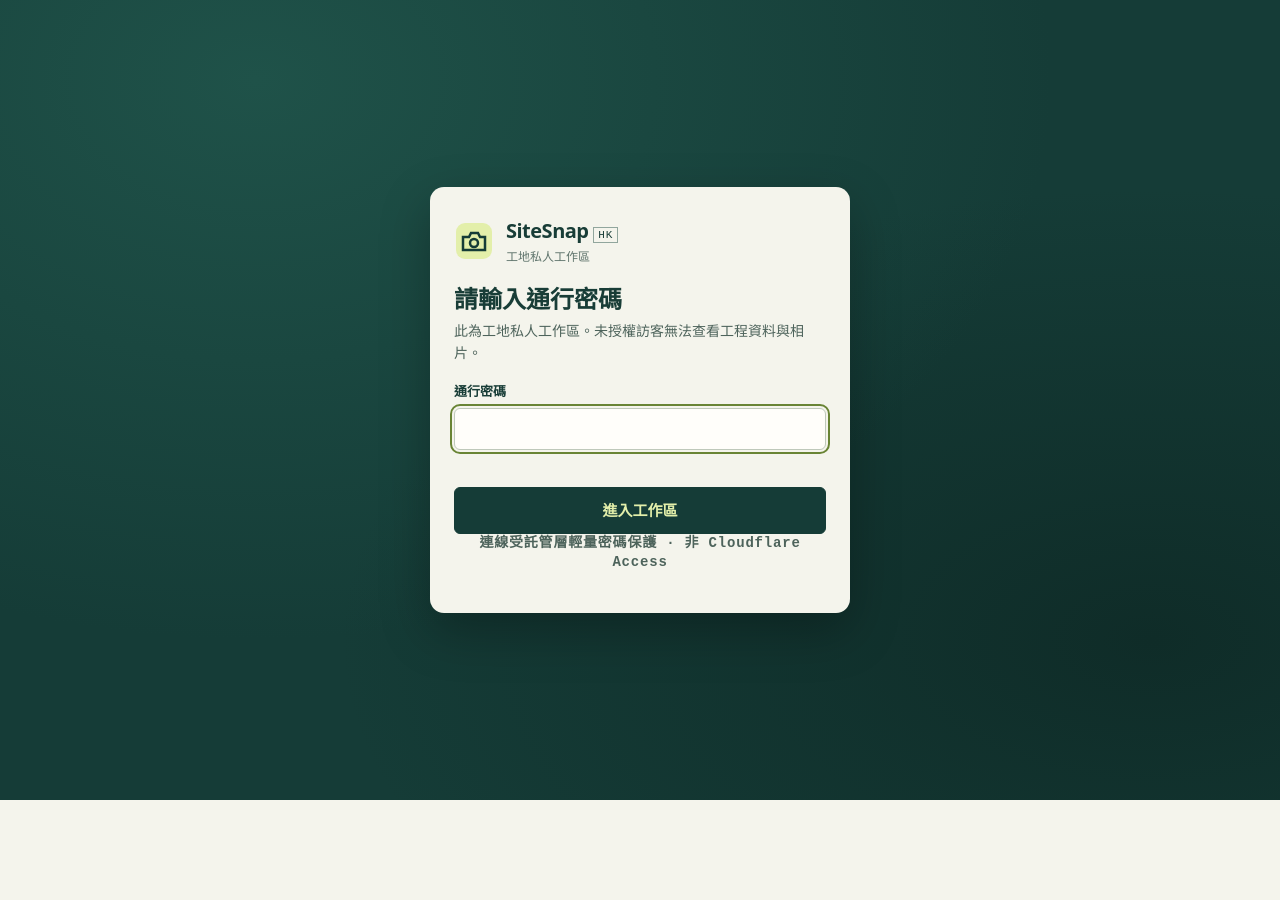
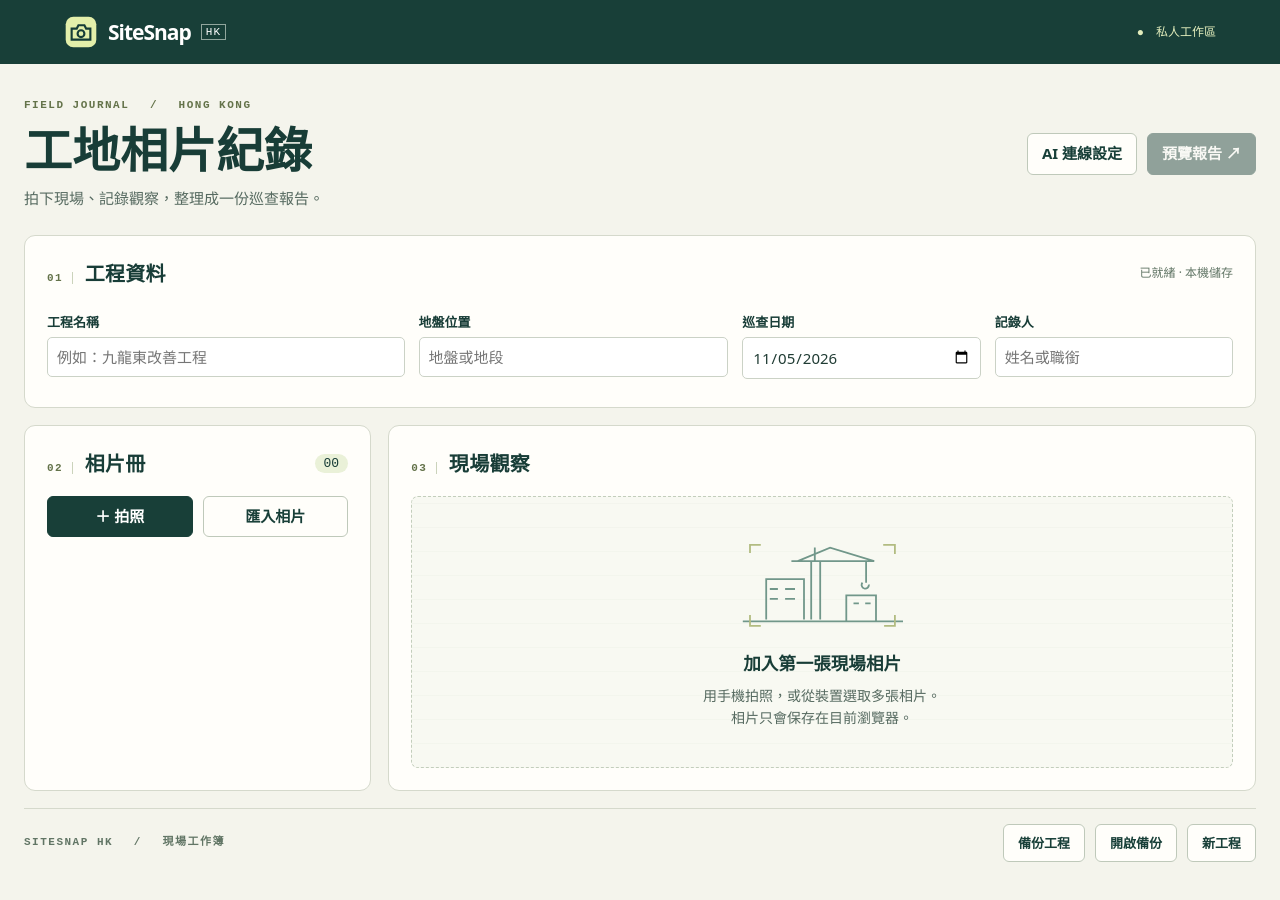
Before and after one commit to Tenhi98/Tenhi98.github.io, a plain HTML site: page sitesnap/index.html in a window 1280 px wide. Before the commit the page ends 800 px from the top, so only its background shows below. Drawn offline with Linux system fonts and the light colour scheme.

Commit message:
sitesnap: remove password gate (boss: no lock)
Unlocked shell for GPT-operated workflow; Pages remains联调 only.

```diff
--- a/sitesnap/auth.config.js
+++ /dev/null
@@ -1,7 +0,0 @@
-/* SiteSnap HK access gate — SHA-256 hex of the access password (never plaintext).
-   Rotate with: node scripts/set-password.mjs "新密碼"
-   See DEPLOY.md. */
-window.SITESNAP_AUTH = {
-  version: 1,
-  passwordHash: "eb4863be2076877008bc7eb3ca41097ebd590e21fcdc97933833b561b6f03590",
-};
--- a/sitesnap/gate.js
+++ /dev/null
@@ -1,115 +0,0 @@
-"use strict";
-(function () {
-  const FLAG = "sitesnap-hk-auth";
-  const cfg = window.SITESNAP_AUTH || {};
-  const expected = String(cfg.passwordHash || "").toLowerCase();
-
-  async function sha256Hex(text) {
-    const data = new TextEncoder().encode(text);
-    const buf = await crypto.subtle.digest("SHA-256", data);
-    return Array.from(new Uint8Array(buf))
-      .map((b) => b.toString(16).padStart(2, "0"))
-      .join("");
-  }
-
-  function showApp() {
-    const gate = document.getElementById("gate");
-    const app = document.getElementById("app");
-    if (gate) gate.hidden = true;
-    if (app) app.hidden = false;
-    document.body.classList.remove("gated");
-    document.body.classList.add("authed");
-    loadAppScripts();
-  }
-
-  function showGate() {
-    const gate = document.getElementById("gate");
-    const app = document.getElementById("app");
-    if (app) app.hidden = true;
-    if (gate) gate.hidden = false;
-    document.body.classList.add("gated");
-    document.body.classList.remove("authed");
-    const input = document.getElementById("gate-password");
-    if (input) {
-      input.value = "";
-      setTimeout(() => input.focus(), 50);
-    }
-  }
-
-  let scriptsLoaded = false;
-  function loadAppScripts() {
-    if (scriptsLoaded) return;
-    scriptsLoaded = true;
-    const load = (src) =>
-      new Promise((ok, no) => {
-        const s = document.createElement("script");
-        s.src = src;
-        s.onload = ok;
-        s.onerror = () => no(new Error("load " + src));
-        document.body.appendChild(s);
-      });
-    load("./app.js")
-      .then(() => load("./ai.js"))
-      .catch((e) => console.error(e));
-  }
-
-  async function tryLogin(ev) {
-    if (ev) ev.preventDefault();
-    const input = document.getElementById("gate-password");
-    const err = document.getElementById("gate-error");
-    const btn = document.getElementById("gate-submit");
-    const pwd = (input && input.value) || "";
-    if (err) err.textContent = "";
-    if (!pwd) {
-      if (err) err.textContent = "請輸入通行密碼。";
-      return;
-    }
-    if (!expected) {
-      if (err) err.textContent = "尚未設定通行密碼雜湊，請聯絡統籌。";
-      return;
-    }
-    if (btn) btn.disabled = true;
-    try {
-      const hash = await sha256Hex(pwd);
-      if (hash !== expected) {
-        if (err) err.textContent = "密碼不正確，無法進入私人工作區。";
-        if (input) {
-          input.value = "";
-          input.focus();
-        }
-        return;
-      }
-      sessionStorage.setItem(FLAG, "1");
-      showApp();
-    } catch (e) {
-      if (err) err.textContent = "此瀏覽器無法驗證密碼，請改用較新版本。";
-    } finally {
-      if (btn) btn.disabled = false;
-    }
-  }
-
-  function logout() {
-    sessionStorage.removeItem(FLAG);
-    // Soft reset: reload so app state / SW stay consistent
-    location.reload();
-  }
-
-  window.sitesnapLogout = logout;
-
-  function bind() {
-    const form = document.getElementById("gate-form");
-    if (form) form.addEventListener("submit", tryLogin);
-    const out = document.getElementById("logout");
-    if (out) out.addEventListener("click", logout);
-  }
-
-  function boot() {
-    bind();
-    if (sessionStorage.getItem(FLAG) === "1") showApp();
-    else showGate();
-  }
-
-  if (document.readyState === "loading")
-    document.addEventListener("DOMContentLoaded", boot);
-  else boot();
-})();
--- a/sitesnap/index.html
+++ b/sitesnap/index.html
@@ -6,53 +6,7 @@
   /><meta name="theme-color" content="#153c37" /><title>
     SiteSnap HK · 工地相片紀錄</title
   ><link rel="stylesheet" href="style.css" />
-  <body class="gated">
-  <div id="gate" class="gate" hidden>
-    <div class="gate-card">
-      <div class="gate-brand">
-        <svg viewBox="0 0 40 40" width="40" height="40" aria-hidden="true">
-          <rect x="2" y="2" width="36" height="36" rx="9" fill="#e3efaa" />
-          <path
-            d="M9 16h6l2-4h7l2 4h5v13H9z"
-            fill="none"
-            stroke="#153c37"
-            stroke-width="2.5"
-          />
-          <circle
-            cx="20"
-            cy="22"
-            r="4"
-            fill="none"
-            stroke="#153c37"
-            stroke-width="2.5"
-          />
-        </svg>
-        <div>
-          <strong>SiteSnap <small>HK</small></strong>
-          <span>工地私人工作區</span>
-        </div>
-      </div>
-      <h1>請輸入通行密碼</h1>
-      <p>此為工地私人工作區。未授權訪客無法查看工程資料與相片。</p>
-      <form id="gate-form" autocomplete="off">
-        <label
-          >通行密碼
-          <input
-            id="gate-password"
-            type="password"
-            name="password"
-            autocomplete="current-password"
-            maxlength="128"
-            required
-          />
-        </label>
-        <p id="gate-error" class="gate-error" role="alert"></p>
-        <button type="submit" class="primary" id="gate-submit">進入工作區</button>
-      </form>
-      <p class="gate-note">連線受託管層輕量密碼保護 · 非 Cloudflare Access</p>
-    </div>
-  </div>
-  <div id="app" hidden>
+  <body>
     <header>
       <div class="brand">
         <svg viewBox="0 0 40 40" width="34" height="34" aria-hidden="true">
@@ -74,10 +28,7 @@
         </svg>
         SiteSnap <small>HK</small>
       </div>
-      <div class="header-tools">
-        <span class="local">●　私人工作區</span>
-        <button type="button" id="logout" class="ghost">登出</button>
-      </div>
+      <span class="local">●　私人工作區</span>
     </header>
     <main>
       <div class="heading">
@@ -289,8 +240,7 @@
       </div>
       <div id="pages"></div>
     </dialog>
-  </div>
-    <script src="auth.config.js"></script>
-    <script src="gate.js"></script>
+    <script src="app.js"></script>
+    <script src="ai.js"></script>
   </body>
 </html>
--- a/sitesnap/style.css
+++ b/sitesnap/style.css
@@ -438,119 +438,3 @@ dialog > p {
     widows: 2;
   }
 }
-
-/* —— Access gate (light client-side password) —— */
-body.gated {
-  min-height: 100vh;
-  background: #153c37;
-}
-.gate {
-  min-height: 100vh;
-  display: grid;
-  place-items: center;
-  padding: 28px 18px;
-  background:
-    radial-gradient(ellipse at 20% 10%, #1f5249 0%, transparent 55%),
-    radial-gradient(ellipse at 90% 80%, #0f2c28 0%, transparent 50%),
-    #153c37;
-  color: #f4f4ec;
-}
-.gate[hidden] {
-  display: none !important;
-}
-.gate-card {
-  width: min(420px, 100%);
-  background: #f4f4ec;
-  color: #183d37;
-  border-radius: 14px;
-  padding: 28px 24px 22px;
-  box-shadow: 0 18px 50px rgba(0, 0, 0, 0.28);
-}
-.gate-brand {
-  display: flex;
-  align-items: center;
-  gap: 12px;
-  margin-bottom: 18px;
-}
-.gate-brand strong {
-  display: block;
-  font-size: 20px;
-  letter-spacing: -0.5px;
-}
-.gate-brand small {
-  font: 11px monospace;
-  border: 1px solid #91a69d;
-  padding: 1px 4px;
-  letter-spacing: 1px;
-}
-.gate-brand span {
-  display: block;
-  font-size: 12px;
-  color: #5f746c;
-  margin-top: 2px;
-}
-.gate-card h1 {
-  font-size: 24px;
-  margin: 0 0 8px;
-}
-.gate-card > p {
-  color: #4d635b;
-  margin: 0 0 18px;
-  font-size: 14px;
-}
-.gate-card label {
-  display: block;
-  font-weight: 600;
-  font-size: 13px;
-  margin-bottom: 14px;
-}
-.gate-card input[type="password"] {
-  display: block;
-  width: 100%;
-  margin-top: 6px;
-  font: inherit;
-  padding: 10px 12px;
-  border: 1px solid #bfc9ba;
-  border-radius: 6px;
-  background: #fffefa;
-  color: #183d37;
-}
-.gate-card button.primary {
-  width: 100%;
-  padding: 11px 14px;
-  background: #153c37;
-  border-color: #153c37;
-  color: #e3efaa;
-}
-.gate-card button.primary:hover {
-  background: #1f5249;
-}
-.gate-error {
-  min-height: 1.3em;
-  color: #9b2c2c;
-  font-size: 13px;
-  margin: -6px 0 12px;
-}
-.gate-note {
-  margin: 16px 0 0;
-  font: 600 10px/1.4 monospace;
-  letter-spacing: 0.8px;
-  color: #7a8c83;
-  text-align: center;
-}
-.header-tools {
-  display: flex;
-  align-items: center;
-  gap: 10px;
-}
-button.ghost {
-  background: transparent;
-  color: #e2edbc;
-  border: 1px solid #91a69d;
-  padding: 5px 10px;
-  font-size: 12px;
-}
-button.ghost:hover {
-  background: rgba(227, 239, 170, 0.12);
-  color: #e3efaa;
-}
--- a/sitesnap/sw.js
+++ b/sitesnap/sw.js
@@ -1,5 +1,5 @@
-const CACHE = "sitesnap-shell-source-v2",
-  shell = ["./index.html", "./style.css", "./app.js", "./ai.js", "./gate.js", "./auth.config.js"].map(
+const CACHE = "sitesnap-shell-source-v1",
+  shell = ["./index.html", "./style.css", "./app.js", "./ai.js"].map(
     (s) => new URL(s, self.registration.scope).href,
   );
 self.addEventListener("install", (e) =>
```
